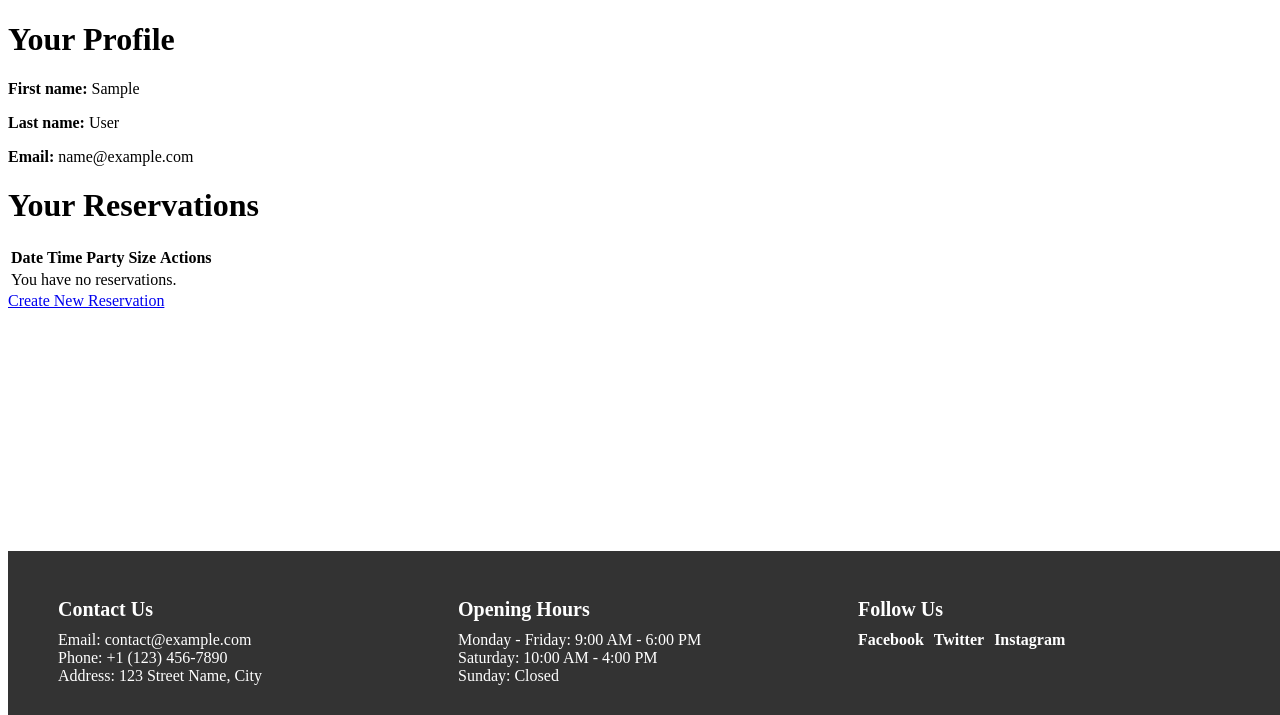
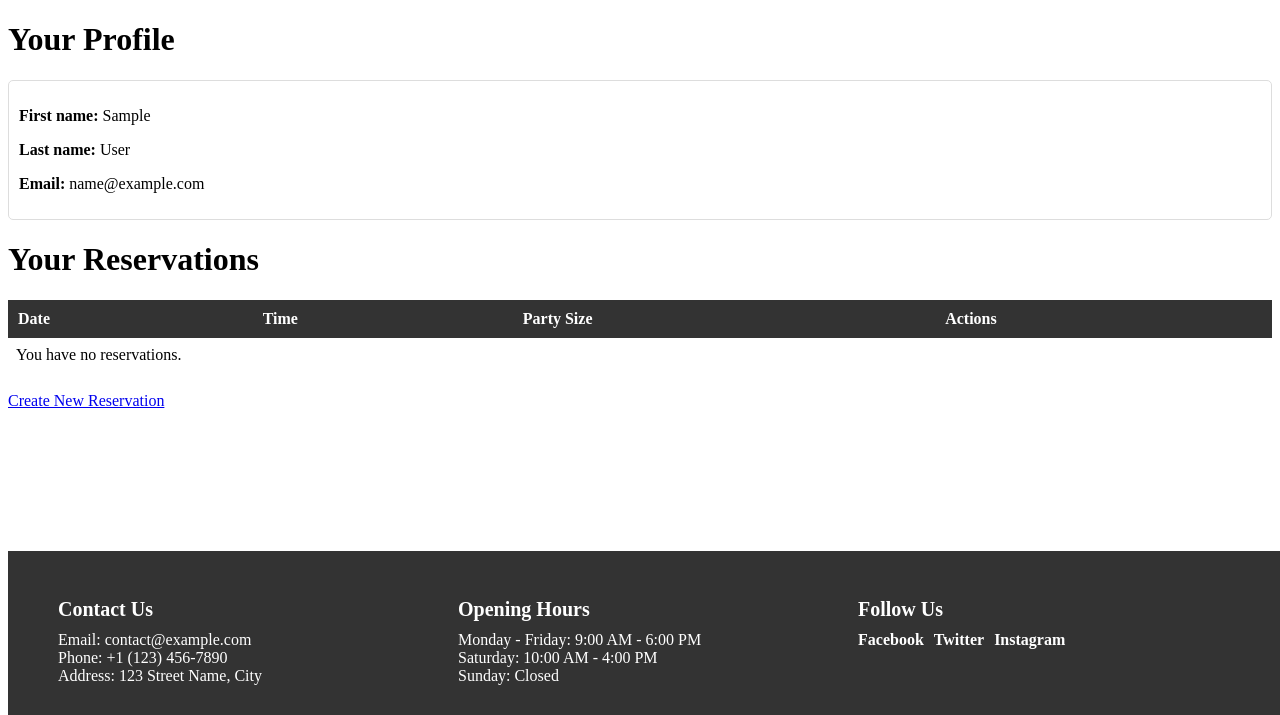
Before and after one commit to Filmon-gh/AquaPulse-Haven, a Django app: page /reservations/ in a window 1280 px wide. Shown: the part 85-800 px from the top of the page. Run offline with Django 3.2, Linux system fonts and the light colour scheme; the visitor is signed in with stand-in values (Sample User, id 1); data that the repository does not hold is empty.

Commit message:
Apply css style to reservation

```diff
--- a/static/css/styles.css
+++ b/static/css/styles.css
@@ -209,3 +209,71 @@ footer {
   color: #fff;
   font-weight: bold;
 }
+
+
+
+
+
+
+/* Style for the entire content section */
+.content-container {
+  margin: 20px;
+  padding: 20px;
+  border: 1px solid #ccc;
+  background-color: #f9f9f9;
+  border-radius: 5px;
+}
+
+/* Style for profile information */
+.profile-info {
+  background-color: #fff;
+  padding: 10px;
+  border: 1px solid #ddd;
+  border-radius: 5px;
+  margin-bottom: 20px;
+}
+
+/* Style for table headers */
+table {
+  width: 100%;
+  border-collapse: collapse;
+  margin-bottom: 20px;
+}
+
+th {
+  background-color: #333;
+  color: #fff;
+  font-weight: bold;
+  padding: 10px;
+  text-align: left;
+}
+
+/* Style for table rows */
+tr:nth-child(even) {
+  background-color: #f2f2f2;
+}
+
+tr:hover {
+  background-color: #ddd;
+}
+
+/* Style for table cells */
+td {
+  padding: 8px;
+}
+
+/* Style for the "Create New Reservation" link */
+.create-reservation-link {
+  display: inline-block;
+  background-color: #007BFF;
+  color: #fff;
+  font-weight: bold;
+  padding: 10px 20px;
+  border-radius: 5px;
+  text-decoration: none;
+  margin-top: 20px;
+}
+
+.create-reservation-link:hover {
+  background-color: #0056b3;
+}
```
